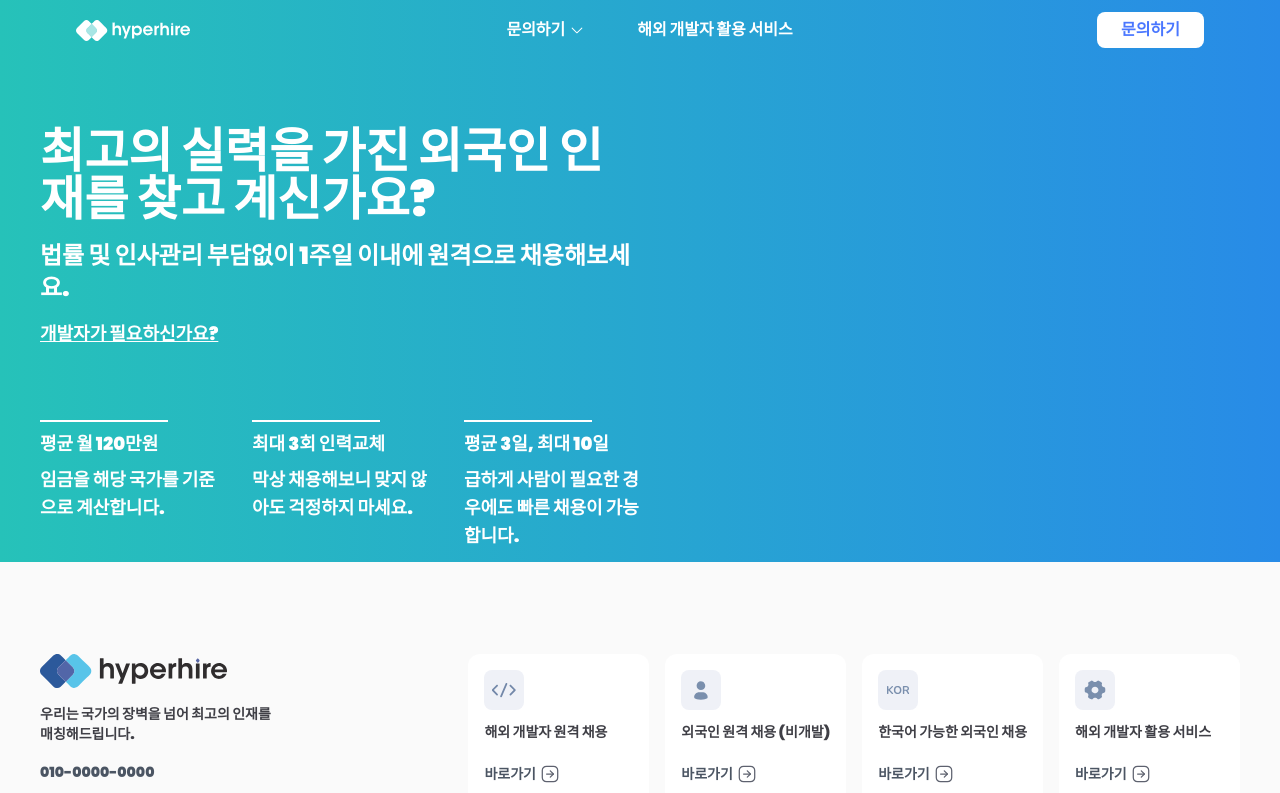
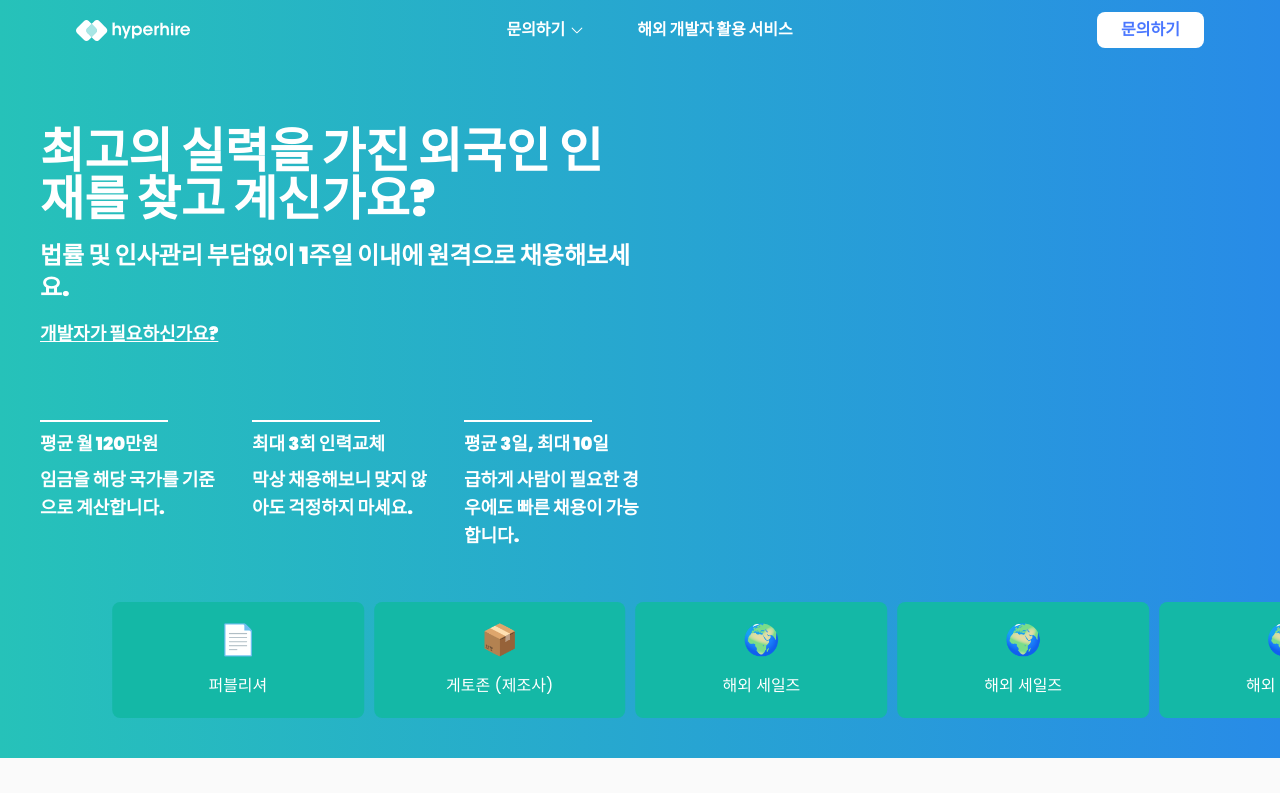
Before and after one commit to HussainAhmadDev/hyperhire, a Next.js app: page / in a window 1280 px wide. Shown: the top 793 px of the page. Built offline with nearby package versions, Linux system fonts and the light colour scheme.

Commit message:
ui design

```diff
--- a/package.json
+++ b/package.json
@@ -13,6 +13,7 @@
     "next": "15.0.3",
     "react": "19.0.0-rc-66855b96-20241106",
     "react-dom": "19.0.0-rc-66855b96-20241106",
+    "swiper": "^11.1.14",
     "tailwind-merge": "^2.5.4"
   },
   "devDependencies": {
--- a/src/components/molecules/index.ts
+++ b/src/components/molecules/index.ts
@@ -1,2 +1,3 @@
 export * from "./footer-cards";
 export * from "./hero-details";
+export * from "./swiper-hero";
--- /dev/null
+++ b/src/components/molecules/swiper-hero.tsx
@@ -0,0 +1,43 @@
+"use client";
+import { Swiper, SwiperSlide } from "swiper/react";
+import "swiper/css";
+import { Autoplay } from "swiper/modules";
+
+const SwiperHero = () => {
+  const slides = [
+    { label: "해외 마케팅", icon: "📊" },
+    { label: "퍼블리셔", icon: "📄" },
+    { label: "게토존 (제조사)", icon: "📦" },
+    { label: "해외 세일즈", icon: "🌍" },
+    { label: "해외 세일즈", icon: "🌍" },
+    { label: "해외 세일즈", icon: "🌍" },
+    { label: "게토존 (제조사)", icon: "📦" },
+    { label: "게토존 (제조사)", icon: "📦" },
+  ];
+
+  return (
+    <div className=" pl-28 py-10">
+      <Swiper
+        modules={[Autoplay]}
+        slidesPerView={4.5}
+        spaceBetween={10}
+        loop={true}
+        autoplay={{
+          delay: 5000,
+          disableOnInteraction: false,
+        }}
+        className="mySwiper"
+      >
+        {slides.map((slide, index) => (
+          <SwiperSlide key={index}>
+            <div className="flex flex-col items-center justify-center gap-2 bg-teal-500 text-white rounded-lg p-5 min-h-[100px]">
+              <div className="text-3xl">{slide.icon}</div>
+              <div className="mt-2">{slide.label}</div>
+            </div>
+          </SwiperSlide>
+        ))}
+      </Swiper>
+    </div>
+  );
+};
+export { SwiperHero };
--- a/src/components/organisms/hero.tsx
+++ b/src/components/organisms/hero.tsx
@@ -1,13 +1,16 @@
 import React from "react";
-import { HeroDetails } from "../molecules";
+import { HeroDetails, SwiperHero } from "../molecules";
 import { Container } from "../atoms";
 
 const HeroSection = () => {
   return (
-    <Container className="flex max-sm:flex-col">
-      <HeroDetails />
-      <div className="flex-1" />
-    </Container>
+    <>
+      <Container className="flex max-sm:flex-col">
+        <HeroDetails />
+        <div className="flex-1" />
+      </Container>
+      <SwiperHero />
+    </>
   );
 };
 
```
Also changed, not shown: 1 other file (tests, documents, lock files or other folders).
